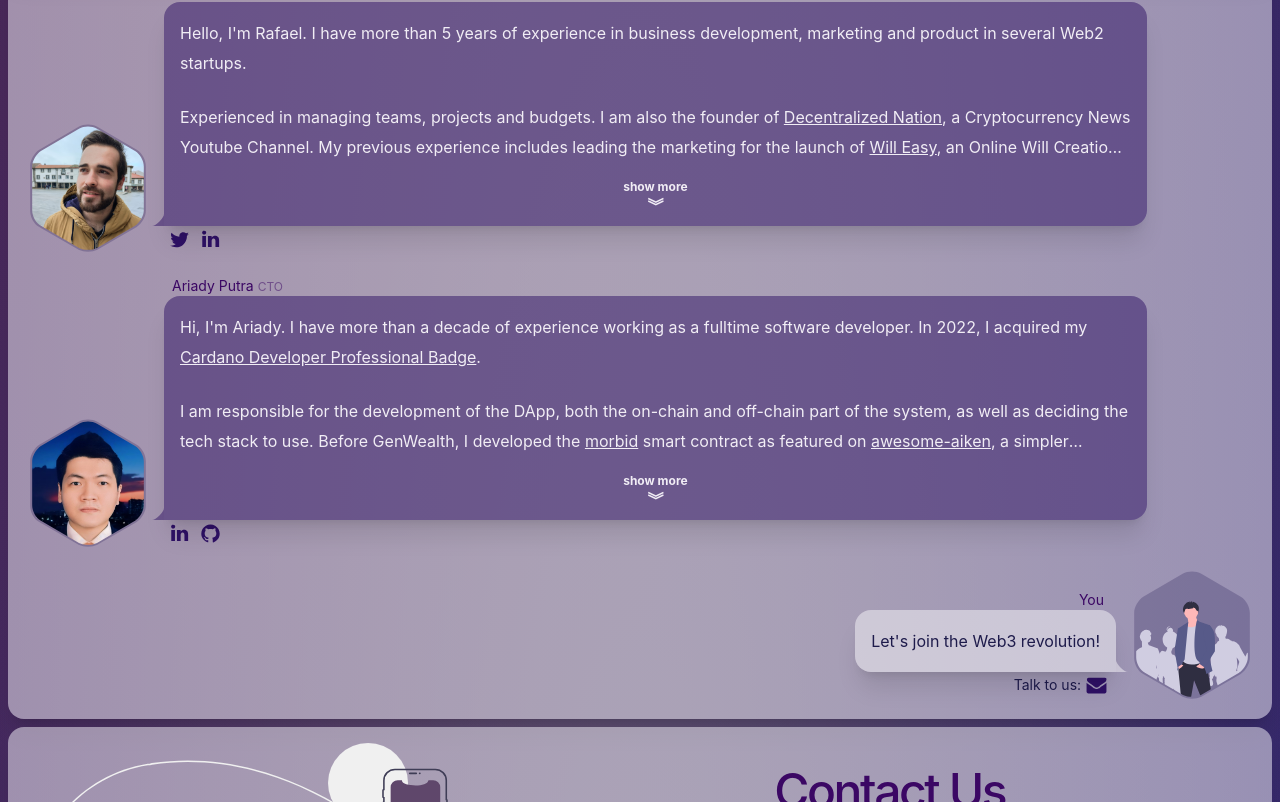
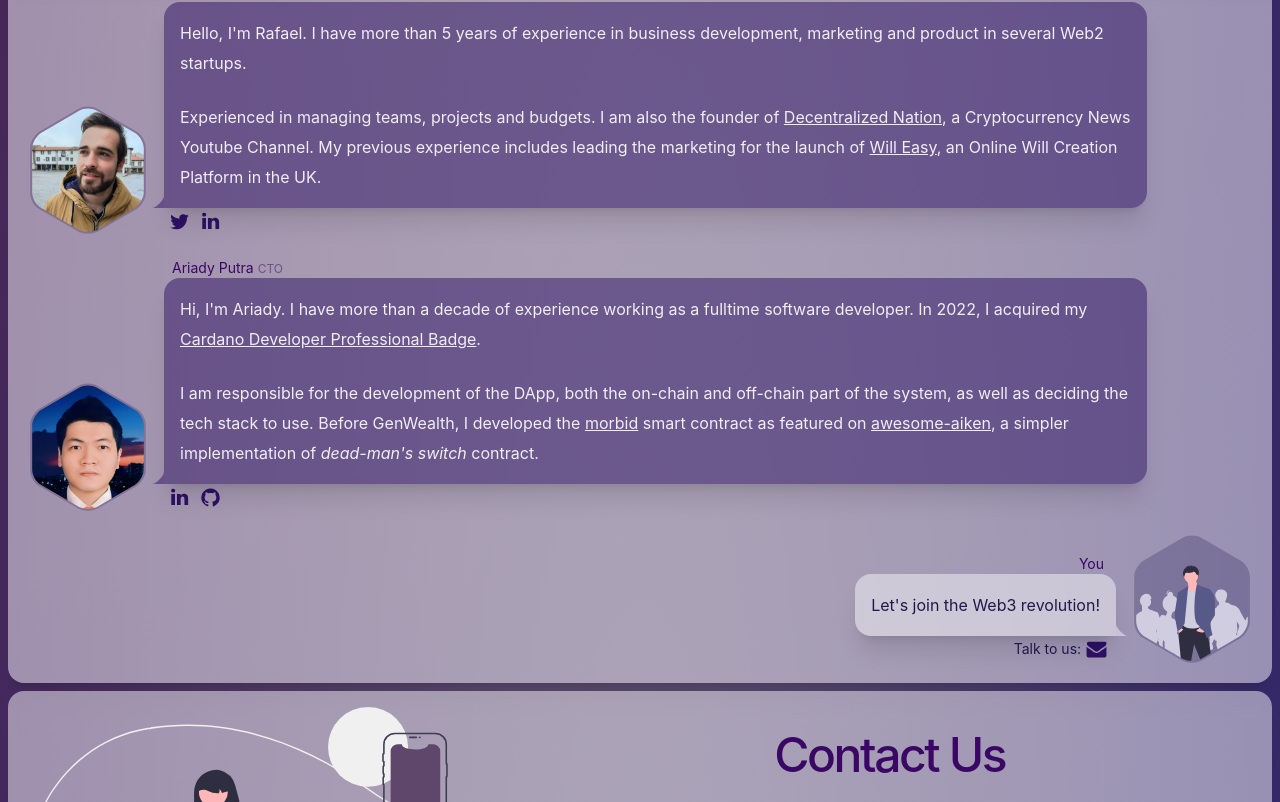
Before and after one commit to gen-wealth/landing-page, a React (Vite) app: page / in a window 1280 px wide. Shown: the part 3001-3803 px from the top of the page. Built offline with nearby package versions, Linux system fonts and the light colour scheme.

Commit message:
Improve chat-bubble fold indicator

```diff
--- a/src/components/TeamMembers.tsx
+++ b/src/components/TeamMembers.tsx
@@ -281,36 +281,36 @@ function memberBubble(member: member, index: number, total: number) {
             }`}
           >
             {/* lines... */}
-            <div id={`${member.id}.${index}`} className="line-clamp-4">
+            <div id={`${member.id}.${index}`} className="xl:line-clamp-6 lg:line-clamp-5 md:line-clamp-4 sm:line-clamp-3 max-sm:line-clamp-2">
               {member.bio}
             </div>
 
             {/* show more */}
-            <div id={`${member.id}.show-more`} className="text-center font-bold hidden">
+            <div id={`${member.id}.show-more`} className="text-center font-bold hidden hover:bg-[rgb(248,246,250)] hover:bg-opacity-25">
               <div
                 className="link no-underline"
                 onClick={() => {
-                  document.getElementById(`${member.id}.${index}`)?.classList.add("line-clamp-none");
+                  document.getElementById(`${member.id}.${index}`)?.classList.add("!line-clamp-none");
                   document.getElementById(`${member.id}.show-more`)?.classList.add("hidden");
                   document.getElementById(`${member.id}.show-less`)?.classList.remove("hidden");
                 }}
               >
                 <sub className="link-hover">show more</sub>
-                <br />︾
+                <div className="animate-bounce mt-2 -mb-2">︾</div>
               </div>
             </div>
 
             {/* show less */}
-            <div id={`${member.id}.show-less`} className="text-center font-bold hidden">
+            <div id={`${member.id}.show-less`} className="text-center font-bold hidden hover:bg-[rgb(248,246,250)] hover:bg-opacity-25">
               <div
                 className="link no-underline"
                 onClick={() => {
-                  document.getElementById(`${member.id}.${index}`)?.classList.remove("line-clamp-none");
+                  document.getElementById(`${member.id}.${index}`)?.classList.remove("!line-clamp-none");
                   document.getElementById(`${member.id}.show-more`)?.classList.remove("hidden");
                   document.getElementById(`${member.id}.show-less`)?.classList.add("hidden");
                 }}
               >
-                ︽<br />
+                <div className="animate-bounce">︽</div>
                 <sup className="link-hover">show less</sup>
               </div>
             </div>
```
